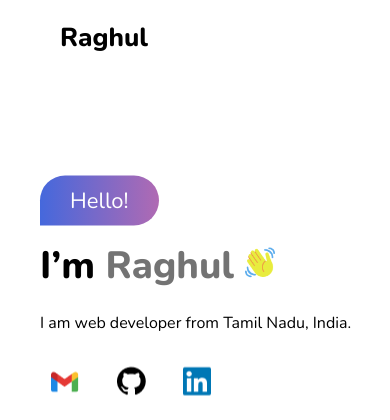
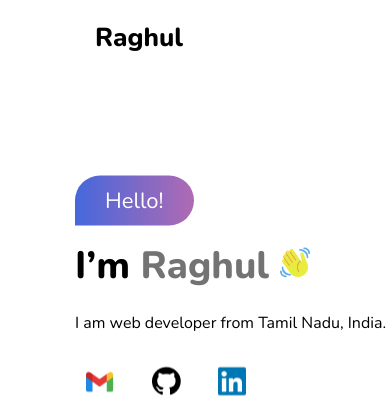
Before and after one commit to Raghulrenzo/portfolio, a PHP site: page / in a window 390 px wide. Shown: the top 420 px of the page. Run offline with PHP 8.4, Linux system fonts and the light colour scheme.

Commit message:
container added

```diff
--- a/css/main.css
+++ b/css/main.css
@@ -43,7 +43,7 @@ body, button{
         position:relative;
     }
     .container{
-        width:calc(100% - 200px)
+        width:calc(100% - 200px);
         margin:auto;
     }
     header{
@@ -77,9 +77,6 @@ body, button{
         height:270px;
     }
 @media screen and (max-width:1600px){
-    .container{
-        padding-left: 80px ;
-    }
     h1{
         font-size:30px;
         line-height:46px;
@@ -117,9 +114,7 @@ body, button{
  }
 
 @media screen and (max-width:1400px){
-    .container{
-        padding-left: 0 90px;
-    }
+
     h1{
         font-size:26px;
         line-height:36px;
@@ -184,7 +179,8 @@ body, button{
 }
 @media screen and (max-width:500px){
     .container{
-        padding:0 40px;
+        width:calc(100% - 150px);
+        margin:auto;
     }
     .hero{
         background-image: none;
```
